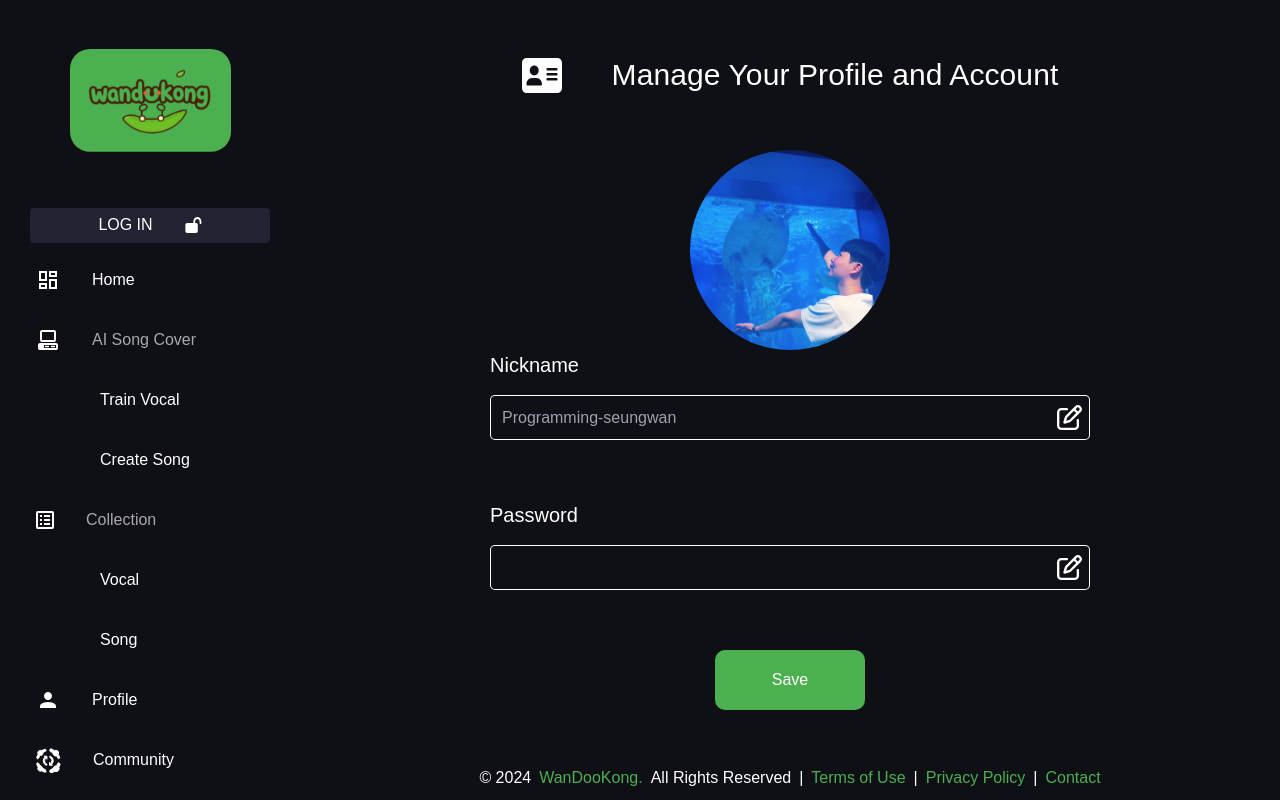
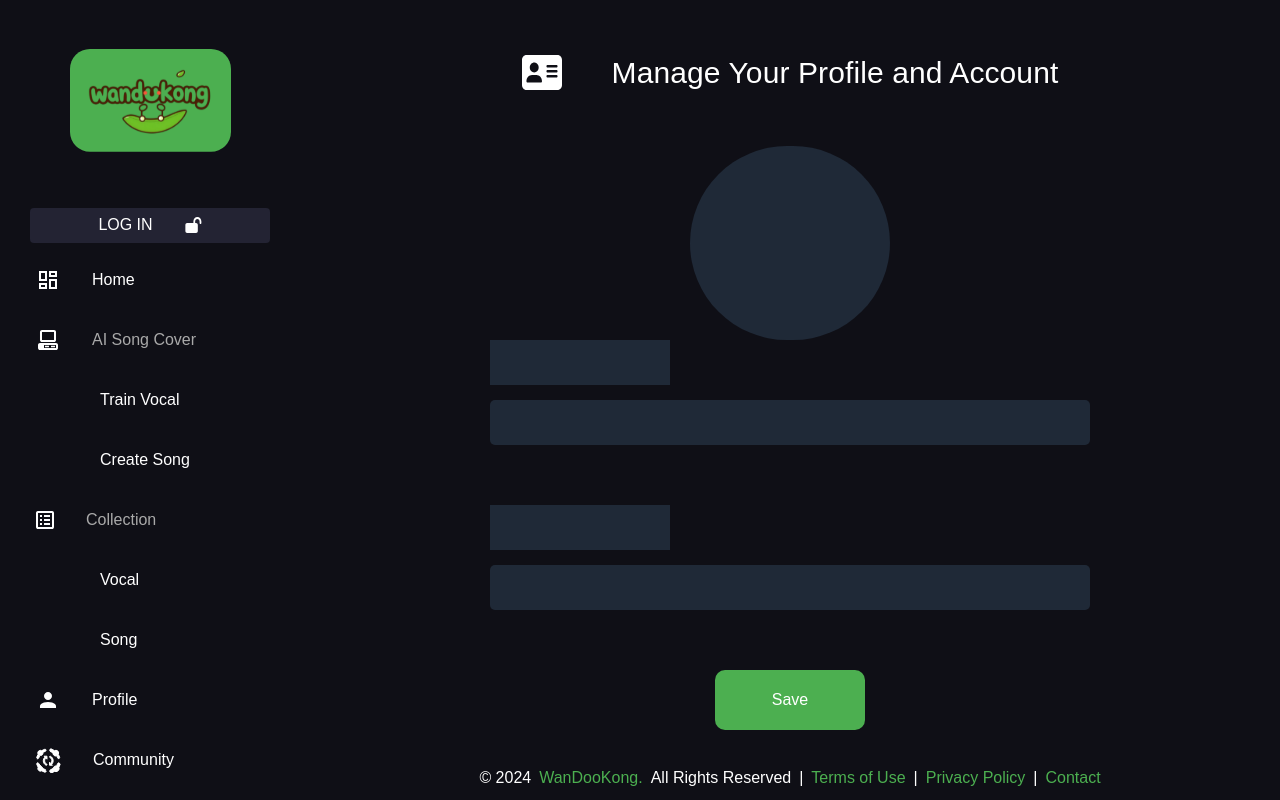
Before and after one commit to Programming-Seungwan/VoiceMeSing-Frontend-forkRepo-forDeploy, a Next.js app: page /profile in a window 1280 px wide. Built offline with nearby package versions, Linux system fonts and the light colour scheme; no server answers; a web font is replaced by a local one.

Commit message:
Feat : make profile page skeleton UI and apply it

```diff
--- a/src/app/(CommonLayout)/profile/page.tsx
+++ b/src/app/(CommonLayout)/profile/page.tsx
@@ -6,9 +6,14 @@ import ProfileForm from '@components/profile/ProfileForm';
 import useReissueAccessTokenWithRefreshToken from '@hooks/useReissueAccessTokenWithRefreshToken';
 import { useRouter } from 'next/navigation';
 import useAccessTokenRedirect from '@hooks/useAccessTokenRedirect';
+import ProfileSkeleton from '@components/profile/ProfileSkeleton';
 
 export default function ProfilePage() {
   const accessToken = useAccessTokenRedirect();
+
+  if (accessToken === null) {
+    return <ProfileSkeleton />;
+  }
 
   return (
     <main className="rightMain items-center overflow-y-scroll">
--- /dev/null
+++ b/src/components/profile/ProfileSkeleton.tsx
@@ -0,0 +1,48 @@
+import ProfileLogoSVG from '@public/profile/profileLogo.svg';
+import ProfileForm from './ProfileForm';
+import Footer from '@components/all/Footer/Footer';
+import { Skeleton } from '@components/all/Skeleton/Skeleton';
+
+export default function ProfileSkeleton() {
+  return (
+    <main className="rightMain items-center overflow-y-scroll">
+      <div className="flex h-[150px] items-center gap-x-[50px]">
+        <ProfileLogoSVG />
+        <span className="normalFont text-white text-[30px]">
+          Manage Your Profile and Account
+        </span>
+      </div>
+      <div className="w-[200px] h-[200px] rounded-full bg-gray-800">
+        {/* 해당 영역은 추후에 알맞는 이미지로 대체될 것임 */}
+      </div>
+      <form className="flex flex-col items-center grow">
+        <div className="w-full flex justify-start items-center">
+          <div className="w-[30%] h-[45px] text-[20px] mb-[15px] bg-gray-800"></div>
+        </div>
+
+        <div className="w-[600px] h-[45px] bg-gray-800 rounded-[5px] flex items-center pl-3 pr-2 mb-[60px]">
+          <input
+            type="text"
+            id="nickname"
+            className="grow"
+            // placeholder={namePlaceholder}
+          />
+          {/* <EditPencilSVG /> */}
+        </div>
+
+        <div className="w-full flex justify-start items-center">
+          <div className="w-[30%] h-[45px] text-[20px] mb-[15px] bg-gray-800"></div>
+        </div>
+
+        <div className="w-[600px] h-[45px] bg-gray-800 rounded-[5px] flex items-center pl-3 pr-2 mb-[60px]">
+          <input type="password" id="password" className="grow" />
+        </div>
+
+        <div className="w-[150px] h-[60px] rounded-[10px] bg-themeColor flex justify-center items-center">
+          Save
+        </div>
+      </form>
+      <Footer />
+    </main>
+  );
+}
```
